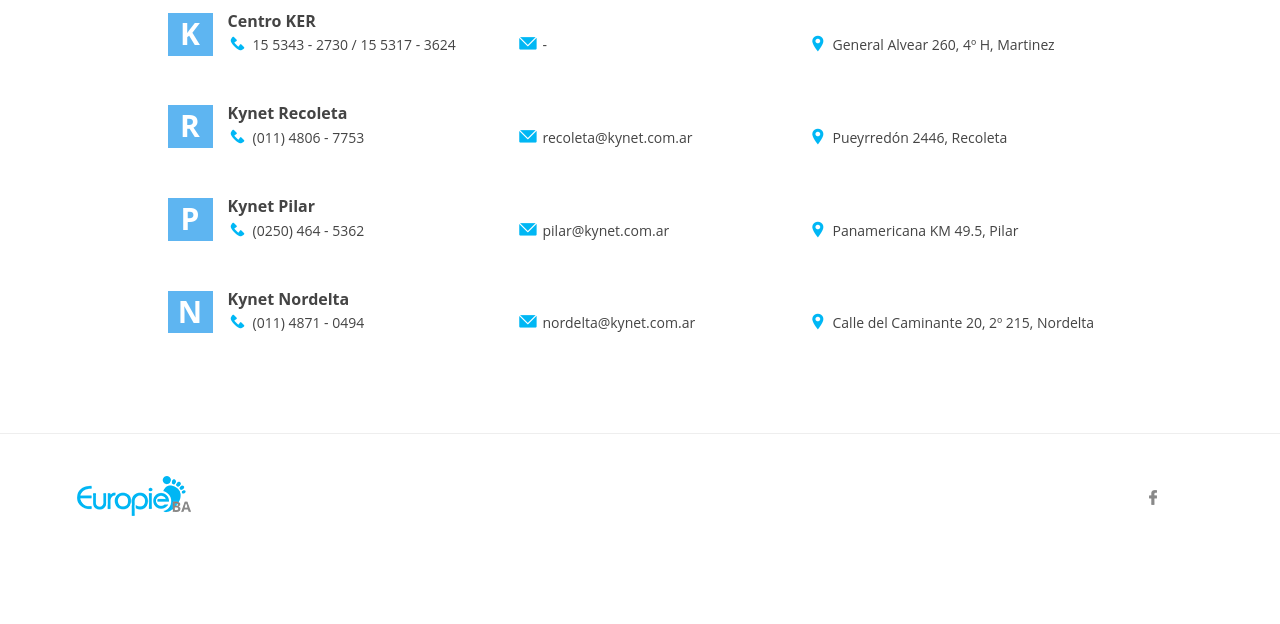
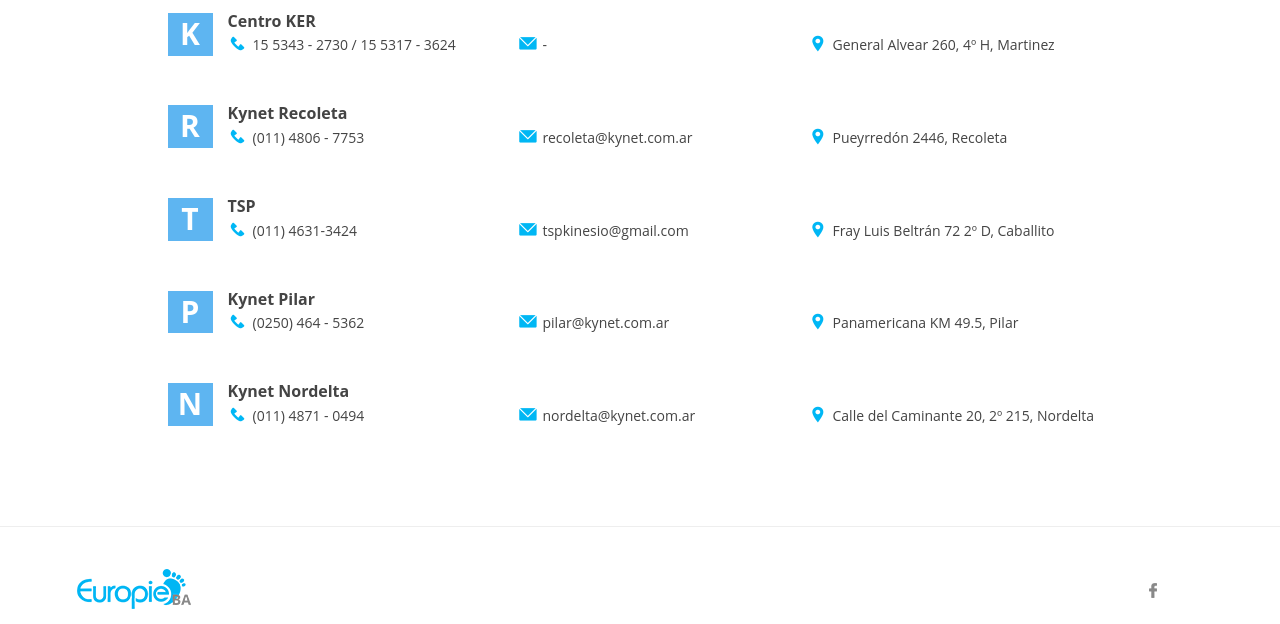
Before and after one commit to sportesi/europiebsas, a PHP site: page /centros.php in a window 1280 px wide. Shown: the part 288-912 px from the top of the page. Before the commit the page ends 804 px from the top, so only its background shows below. Run offline with PHP 8.4, Linux system fonts and the light colour scheme; some libraries are stand-ins or nearby versions.

Commit message:
Update centros.php

```diff
--- a/centros.php
+++ b/centros.php
@@ -57,6 +57,25 @@
                                     <div class="info-element">
                                         <img src="img/point.png"/>
                                         <p>Pueyrredón 2446, Recoleta</p>
+                                    </div>
+                                </div>
+                            </div>
+			<div class="clearfix"></div>
+                            <div class="col-lg-12 centro">
+                                <a href="https://www.instagram.com/tspkinesio/" target="blank">T</a>
+                                <h4>TSP</h4>
+                                <div class="info">
+                                    <div class="info-element">
+                                        <img src="img/tel.png"/>
+                                        <p>(011) 4631-3424</p>
+                                    </div>
+                                    <div class="info-element">
+                                        <img src="img/mail.png"/>
+                                        <p>tspkinesio@gmail.com</p>
+                                    </div>
+                                    <div class="info-element">
+                                        <img src="img/point.png"/>
+                                        <p>Fray Luis Beltrán 72 2º D, Caballito</p>
                                     </div>
                                 </div>
                             </div>
```
